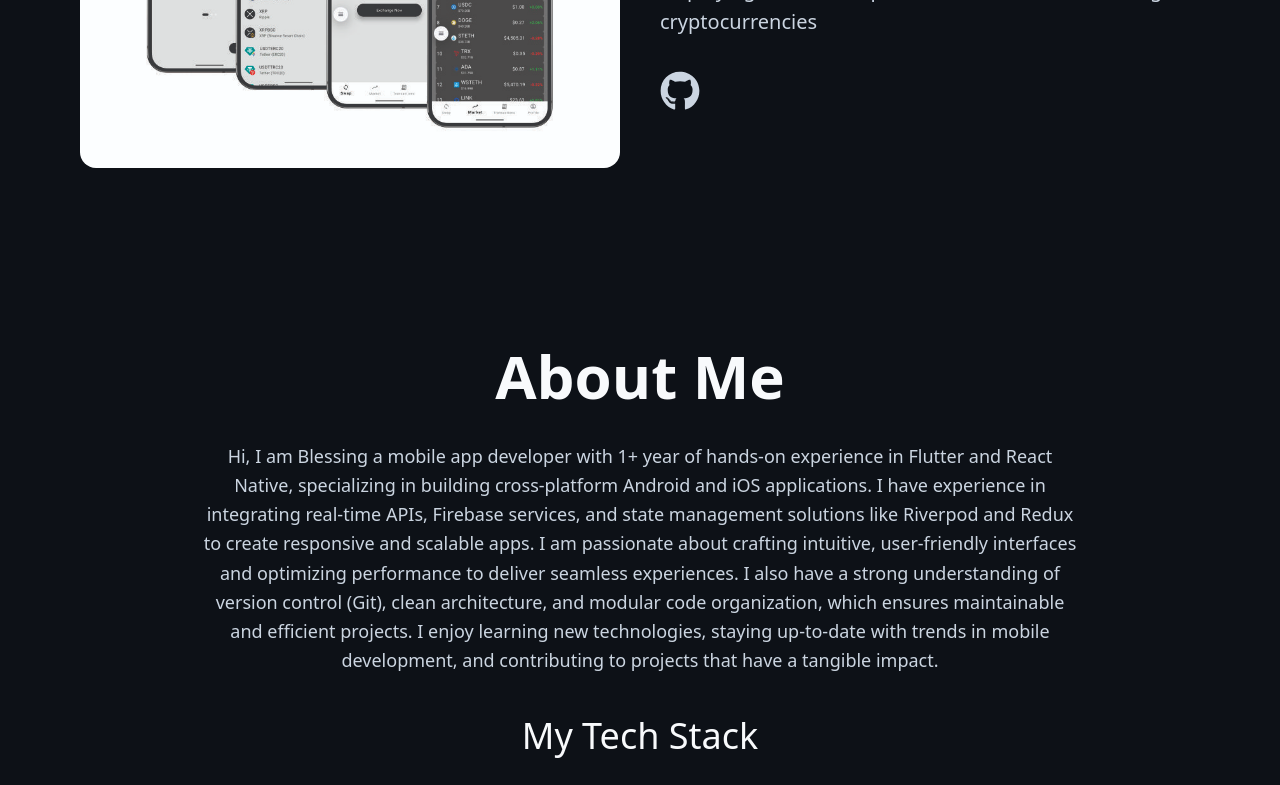
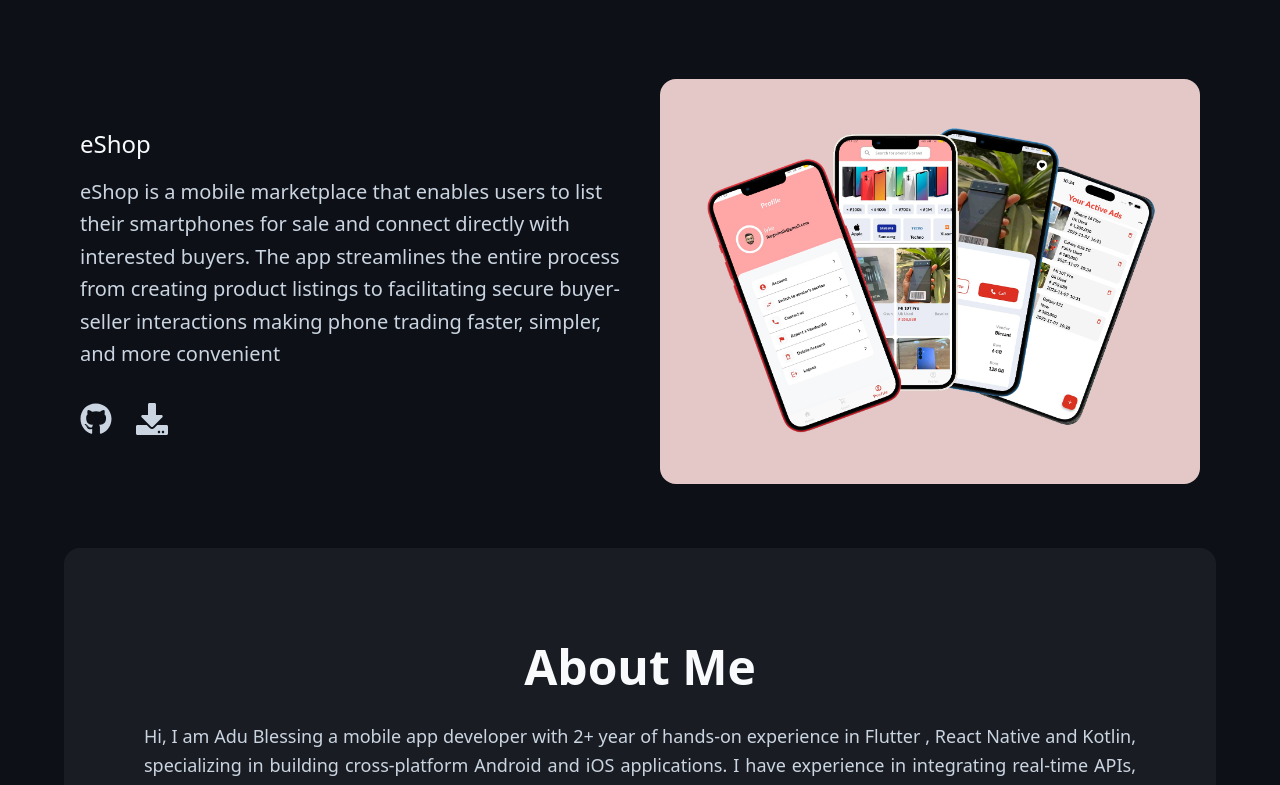
Before and after one commit to iyke-e/blezant-Portfolio, a React (Vite) app: page / in a window 1280 px wide. Shown: the part 1300-2085 px from the top of the page. Built offline with nearby package versions, Linux system fonts and the light colour scheme.

Commit message:
update project

```diff
--- a/src/components/pages/landingpage/About.jsx
+++ b/src/components/pages/landingpage/About.jsx
@@ -35,27 +35,27 @@ const About = () => {
     <div
       id="about"
       className={
-        "section-inline mt-20 md:mt-40 scroll-mt-14 md:scroll-mt-12 text-center"
+        "section-inline md:bg-white/5 rounded-2xl md:m-16 py-20  scroll-mt-14 md:scroll-mt-12 text-center"
       }
     >
       <h2 className={"mb-4"}>About Me</h2>
-      <p className={"max-w-220 text-lg mx-auto"}>
-        Hi, I am Blessing a mobile app developer with 1+ year of hands-on
-        experience in Flutter and React Native, specializing in building
-        cross-platform Android and iOS applications. I have experience in
-        integrating real-time APIs, Firebase services, and state management
-        solutions like Riverpod and Redux to create responsive and scalable
-        apps. I am passionate about crafting intuitive, user-friendly interfaces
-        and optimizing performance to deliver seamless experiences. I also have
-        a strong understanding of version control (Git), clean architecture, and
-        modular code organization, which ensures maintainable and efficient
-        projects. I enjoy learning new technologies, staying up-to-date with
-        trends in mobile development, and contributing to projects that have a
-        tangible impact.
+      <p className={" text-lg text-justify mx-auto"}>
+        Hi, I am Adu Blessing a mobile app developer with 2+ year of hands-on
+        experience in Flutter , React Native and Kotlin, specializing in
+        building cross-platform Android and iOS applications. I have experience
+        in integrating real-time APIs, Firebase services, and state management
+        solutions like Riverpod ,Get X and Bloc to create responsive and
+        scalable apps. I am passionate about crafting intuitive, user-friendly
+        interfaces and optimizing performance to deliver seamless experiences. I
+        also have a strong understanding of version control (Git), clean
+        architecture, and modular code organization, which ensures maintainable
+        and efficient projects. I enjoy learning new technologies, staying
+        up-to-date with trends in mobile development, and contributing to
+        projects that have a tangible impact.
       </p>
 
       <div className={"mt-10"}>
-        <h3 className={"mb-8"}>My Tech Stack</h3>
+        <h4 className={"mb-8"}>My Tech Stack</h4>
         <ul className="flex gap-2 items-center justify-center flex-wrap">
           {techStack.map((item, index) => {
             // Generate a random light color with some transparency
--- a/src/components/pages/landingpage/Hero.jsx
+++ b/src/components/pages/landingpage/Hero.jsx
@@ -11,14 +11,14 @@ const Hero = () => {
       style={{ backgroundImage: `url(${bg})` }}
       className={"bg-center scroll-mt-12 bg-cover bg-no-repeat"}
     >
-      <div className=" bg-gradient-to-b from-background/80 to-background backdrop-blur-[80px] py-20 md:py-30 ">
+      <div className=" bg-gradient-to-b from-background/80 to-background backdrop-blur-[80px] pt-20 pb-10 md:pt-30 ">
         <div
           className={
             "section-inline grid  md:grid-cols-[5fr_3fr] gap-8 md:gap-16 items-center"
           }
         >
           <div>
-            <h1 className="mb-4 md:mb-12 ">
+            <h1 className="mb-4 md:mb-6 ">
               Creating Seamless Mobile Experiences.
             </h1>
             <p>
@@ -40,7 +40,7 @@ const Hero = () => {
             </div>
           </div>
 
-          <div className="w-full  aspect-[3.2/4] bg-gray-400 pt-8 rounded-xl overflow-hidden">
+          <div className="w-full aspect-[3.2/4] bg-gray-400 pt-8 rounded-xl overflow-hidden">
             <img
               src={heropics}
               alt="hero"
--- a/src/components/pages/landingpage/Projects.jsx
+++ b/src/components/pages/landingpage/Projects.jsx
@@ -1,7 +1,5 @@
-import React from "react";
-import project2 from "../../../assets/project2.jpg";
-import project1 from "../../../assets/project1.webp";
-import { FaGithub } from "react-icons/fa";
+import { FaDownload, FaGithub } from "react-icons/fa";
+import { projectlist } from "../../../data/data";
 
 const Projects = () => {
   return (
@@ -29,10 +27,18 @@ const Projects = () => {
             <div className="w-full">
               <h4 className={"mb-4"}>{item.name}</h4>
               <p>{item.description}</p>
-              <div className={" mt-8"}>
-                <a href={item.githubUrl}>
-                  <FaGithub className={"w-10 h-10"} />
-                </a>
+              <div className={" mt-8 flex gap-6 items-center"}>
+                {item.githubUrl && (
+                  <a href={item.githubUrl}>
+                    <FaGithub className={"w-8 h-8"} />
+                  </a>
+                )}
+
+                {item.liveUrl && (
+                  <a href={item.liveUrl}>
+                    <FaDownload className={"w-8 h-8"} />
+                  </a>
+                )}
               </div>
             </div>
           </div>
@@ -43,14 +49,3 @@ const Projects = () => {
 };
 
 export default Projects;
-
-const projectlist = [
-  {
-    name: "Xswap",
-    description:
-      "Xswap is a Flutter mobile application for Android and iOS that allows users to perform cross-chain cryptocurrency swaps. It provides a smooth, responsive experience while displaying live market prices and data for a wide range of cryptocurrencies",
-    image: project2,
-    githubUrl: "https://github.com/Blez-dev/Xswap",
-    liveUrl: "",
-  },
-];
--- /dev/null
+++ b/src/data/data.jsx
@@ -0,0 +1,22 @@
+import project2 from "../assets/project2.jpg";
+import eshop from "../assets/eshop.png";
+
+export const projectlist = [
+  {
+    name: "Xswap",
+    description:
+      "Xswap is a Flutter mobile application for Android and iOS that allows users to perform cross-chain cryptocurrency swaps. It provides a smooth, responsive experience while displaying live market prices and data for a wide range of cryptocurrencies",
+    image: project2,
+    githubUrl: "https://github.com/Blez-dev/Xswap",
+    liveUrl: "",
+  },
+  {
+    name: "eShop",
+    description:
+      "eShop is a mobile marketplace that enables users to list their smartphones for sale and connect directly with interested buyers. The app streamlines the entire process from creating product listings to facilitating secure buyer-seller interactions making phone trading faster, simpler, and more convenient",
+    image: eshop,
+    githubUrl: "https://github.com/Blez-dev/Xswap",
+    liveUrl:
+      "https://drive.google.com/file/d/1TAva63vQC0LmklsKNBpz62PP-DjoBpJI/view?usp=drivesdk",
+  },
+];
--- a/src/index.css
+++ b/src/index.css
@@ -30,18 +30,18 @@ html {
 
 @layer base {
   h1 {
-    @apply text-4xl md:text-5xl font-semibold  xl:text-7xl text-text-primary leading-14 md:leading-22;
+    @apply text-4xl md:text-5xl font-semibold  xl:text-6xl text-text-primary leading-14 md:leading-18;
   }
 
   h2 {
-    @apply font-semibold text-3xl md:text-3xl lg:text-4xl xl:text-6xl leading-relaxed text-text-primary;
+    @apply font-semibold text-3xl md:text-5xl leading-relaxed text-text-primary;
   }
 
   h3 {
-    @apply font-medium text-2xl lg:text-3xl xl:text-4xl text-text-primary;
+    @apply font-medium text-2xl lg:text-3xl  text-text-primary;
   }
   h4 {
-    @apply font-medium text-xl md:text-2xl lg:text-3xl xl:text-4xl text-text-primary;
+    @apply font-medium text-xl md:text-2xl   text-text-primary;
   }
 
   p,
--- a/src/pages/LandingPage.jsx
+++ b/src/pages/LandingPage.jsx
@@ -1,18 +1,20 @@
-import React from 'react'
-import Hero from '../components/pages/landingpage/Hero'
-import About from '../components/pages/landingpage/About'
-import Projects from '../components/pages/landingpage/Projects'
-import Contact from '../components/pages/landingpage/Contact'
+import React from "react";
+import Hero from "../components/pages/landingpage/Hero";
+import About from "../components/pages/landingpage/About";
+import Projects from "../components/pages/landingpage/Projects";
+import Contact from "../components/pages/landingpage/Contact";
 
 const LandingPage = () => {
   return (
-        <div>
+    <div className="relative">
       <Hero />
       <Projects />
+
       <About />
+
       <Contact />
     </div>
-    )
-}
+  );
+};
 
-export default LandingPage
+export default LandingPage;
```
Also changed, not shown: src/assets/eshop.png (added). Lines whose indentation alone changed are shown as unchanged.
